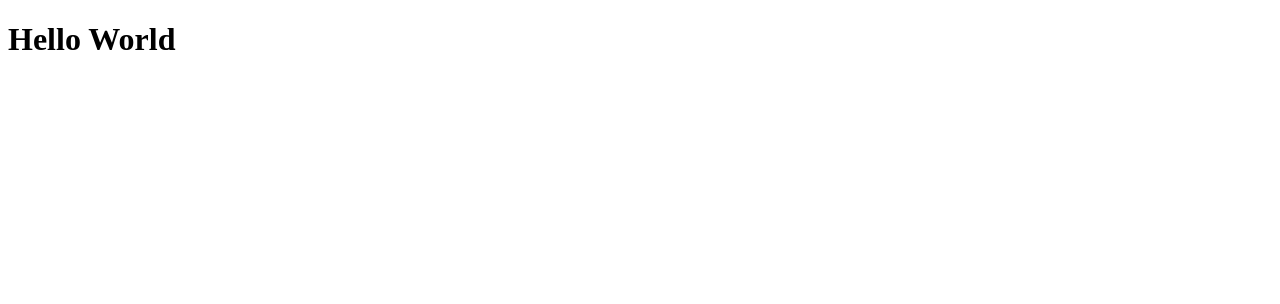
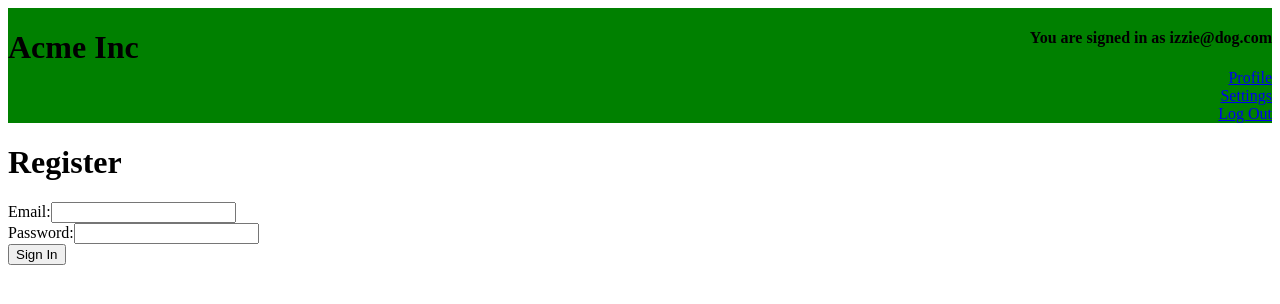
Before and after one commit to Joseph-K-B/employee-dir, a React app: page /login in a window 1280 px wide. Shown: the top 304 px of the page. Built offline with nearby package versions, Linux system fonts and the light colour scheme.

Commit message:
comps and views w/ static user

```diff
--- a/package.json
+++ b/package.json
@@ -64,7 +64,9 @@
     "webpack-dev-server": "^4.6.0"
   },
   "dependencies": {
+    "@supabase/supabase-js": "^1.29.1",
     "react": "^17.0.2",
-    "react-dom": "^17.0.2"
+    "react-dom": "^17.0.2",
+    "react-router-dom": "^5.3.0"
   }
 }
--- a/src/App.jsx
+++ b/src/App.jsx
@@ -1,3 +1,33 @@
+import Header from "./components/Layout/Header";
+import { BrowserRouter as Router, Route, Switch } from "react-router-dom";
+import Auth from "./views/Auth/Auth";
+import ProfileForm from "./components/ProfileForm/ProfileForm";
+import Profile from "./views/Profile/Profile";
+
 export default function App() {
-  return <h1>Hello World</h1>;
+  return (
+    <>
+      <Router>
+        <Header />
+        <Switch>
+            <Route exact path= '/'>
+            <h1>Hello World</h1>
+            </Route>
+            <Route path='/register'>
+            <Auth />
+            </Route>
+            <Route path='/login'>
+            <Auth />
+            </Route>
+            //protected
+            <Route path='/settings'>
+              <ProfileForm />
+            </Route>
+            <Route path='/profile'>
+              <Profile />
+            </Route>
+        </Switch>
+      </Router>
+    </>
+  )
 }
--- /dev/null
+++ b/src/components/AuthForm/AuthForm.jsx
@@ -0,0 +1,19 @@
+
+function AuthForm() {
+  const register = false
+  return (
+    <form>
+      <section>
+        <label htmlFor="email">Email:</label>
+        <input type='email' id='email'/>
+      </section>
+      <section>
+        <label htmlFor="password">Password:</label>
+        <input type='password' id='password'/>
+      </section>
+      <button>{register ? 'Sign up' : 'Sign In'}</button>
+    </form>
+  )
+}
+
+export default AuthForm;
--- /dev/null
+++ b/src/components/Layout/Header.css
@@ -0,0 +1,12 @@
+header {
+  display: flex;
+  flex-direction: row;
+  justify-content: space-between;
+  background-color: green;
+}
+
+nav {
+  display: flex;
+  flex-direction: column;
+  align-items: flex-end;
+}
--- /dev/null
+++ b/src/components/Layout/Header.jsx
@@ -0,0 +1,36 @@
+import { useReducer } from "react";
+import { NavLink } from "react-router-dom";
+import css from './Header.css';
+
+function Header() {
+  const user = {email: 'izzie@dog.com'}
+  // const user = false
+  return (
+    <header>
+      <div>
+      <h1>Acme Inc</h1>
+      </div>
+      <section>
+        {user ?
+        <>
+          <h4>You are signed in as {user.email}</h4>
+          <nav>
+          <NavLink to='/profile'>Profile</NavLink>
+          <NavLink to='/settings'>Settings</NavLink>
+          <NavLink to='/'>Log Out</NavLink>
+          </nav>
+        </>
+          :
+        <>
+          <h4>Register or log in</h4>
+          <nav>
+          <NavLink to='/register'>Sign up</NavLink>
+          <NavLink to='/login'>Log in</NavLink>
+          </nav>
+        </> }
+      </section>
+    </header>
+  )
+}
+
+export default Header;
--- /dev/null
+++ b/src/components/ProfileForm/ProfileForm.jsx
@@ -0,0 +1,22 @@
+
+
+function ProfileForm() {
+  const user = {email: 'izzie@dog.com'}
+  return(
+    <>
+      <h1>{user.name ? 'Edit Profile' : 'Create Profile'}</h1>
+      <form>
+        <h3>{user.email}</h3>
+        <label htmlFor="name">Name:</label>
+        <input id='name'/>
+        <label htmlFor="DOB">D.O.B:</label>
+        <input id = 'DOB' type='date'/>
+        <label htmlFor="bio">Bio:</label>
+        <textarea id='bio'/>
+        <button>{user.name ? 'Edit' : 'Create'}</button>
+      </form>
+    </>
+  )
+}
+
+export default ProfileForm;
--- /dev/null
+++ b/src/views/Auth/Auth.jsx
@@ -0,0 +1,13 @@
+import AuthForm from "../../components/AuthForm/AuthForm";
+
+
+function Auth() {
+  return (
+    <>
+    <h1>Register</h1>
+    <AuthForm />
+    </>
+  )
+}
+
+export default Auth;
--- /dev/null
+++ b/src/views/Profile/Profile.jsx
@@ -0,0 +1,25 @@
+
+import { Link } from "react-router-dom";
+
+const user = {
+  email: 'izzie@dog.com',
+  name: 'Izzie',
+  DOB: '0/6/2015',
+  bio: 'Izzie loves bones, long walks on the beach, and chasing squirrels'
+}
+
+function Profile() {
+  return (
+    <>
+    <section>
+      <h1>{user.name}</h1>
+      <h4>{user.email}</h4>
+      <h6>{user.DOB}</h6>
+      <p>{user.bio}</p>
+      <Link to='/settings'>Edit</Link>
+    </section>
+    </>
+  )
+}
+
+export default Profile;
```
Also changed, not shown: src/services/client.js (added, +14 -0 lines), src/services/profiles.js (added, +23 -0 lines), src/services/users.js (added, +27 -0 lines), src/views/Home/Home.jsx (added), 1 other file (tests, documents, lock files or other folders).
